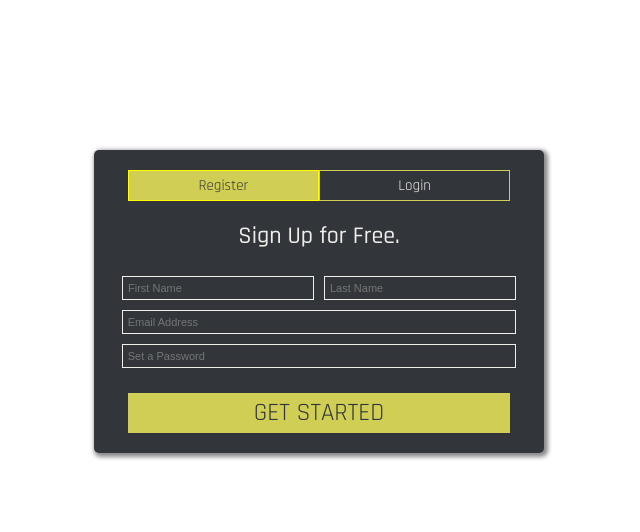
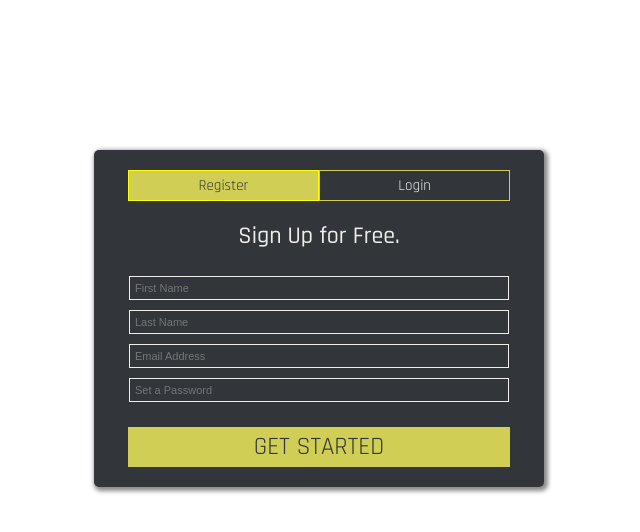
Before and after one commit to KellyDanger/loginkdanger, a React (Create React App) app: page / in a window 1280 px wide. Shown: the top 532 px of the page, without its empty margins (321-961 px from the left). Built offline with nearby package versions, Linux system fonts and the light colour scheme.

Commit message:
working on input formatting

```diff
--- a/src/Login/Login.css
+++ b/src/Login/Login.css
@@ -6,7 +6,6 @@ body {
   background-color: #32363a;
   color: #efeeeb;
   width: 450px;
-  height: auto;
   margin: auto;
   margin-top: 150px;
   border-radius: 5px;
@@ -52,7 +51,7 @@ input {
   padding: 5px;
   border: 1px solid #efeeeb;
   font-size: 11px;
-  width: 85%;
+  width: 368px;
 }
 
 #firstName {
--- a/src/Login/Login.js
+++ b/src/Login/Login.js
@@ -25,9 +25,9 @@ class Login extends Component {
       <>
       {this.state.register &&
         <Container className="loginRegForm">
-          <Col lg={12}>
           {/* this is the login/register button row */}
             <Row>
+              <Col sm>
                 <Button
                   className="active"
                   id="registerBtn"
@@ -41,6 +41,7 @@ class Login extends Component {
                   variant="secondary"
                   onClick={() => this.toggleLogin()}
                 >Login</Button>
+              </Col>
             </Row>
             {/* end login/register row */}
             {/* headline row */}
@@ -49,47 +50,52 @@ class Login extends Component {
             </Row>
             {/* end headline row */}
             {/* name input row */}
-            <Row className="nameInputs">
+            <Row>
+              <Col sm>
                 <input
                   className="regFormInput"
-                  id="firstName"
                   type="text"
                   placeholder="First Name"
                 >
                 </input>
+              </Col>
+              <Col sm>
                 <input
                   className="regFormInput"
-                  id="lastName"
                   type="text"
                   placeholder="Last Name"
                 >
                 </input>
+              </Col>
             </Row>
             {/* end name input row */}
             {/* email input row */}
             <Row>
+              <Col>
                   <input
                     className="regFormInput"
-                    id="email"
                     type="text"
                     placeholder="Email Address"
                   >
                   </input>
+              </Col>
             </Row>
             {/* end email input row */}
             {/* password input row */}
             <Row>
+              <Col sm>
                   <input
                     className="regFormInput"
-                    id="password"
                     type="password"
                     placeholder="Set a Password"
                   >
                   </input>
+              </Col>
             </Row>
             {/* end password input row */}
             {/* go button row */}
             <Row>
+              <Col sm>
                 <Button
                   id="getStartedBtn"
                   variant="primary"
@@ -97,9 +103,9 @@ class Login extends Component {
                 >
                   GET STARTED
                 </Button>
+              </Col>
             </Row>
             {/* end go button row */}
-          </Col>
         </Container>
       }
       </>
```
Lines whose indentation alone changed are shown as unchanged.
